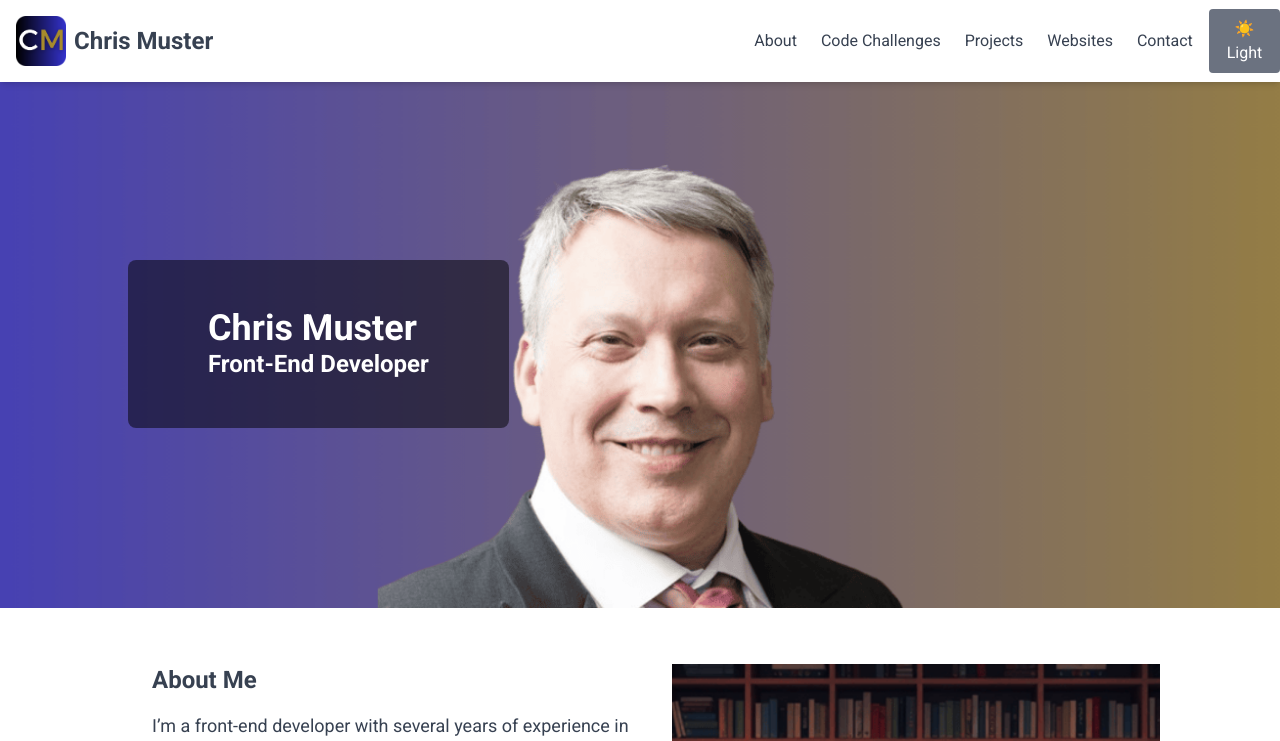
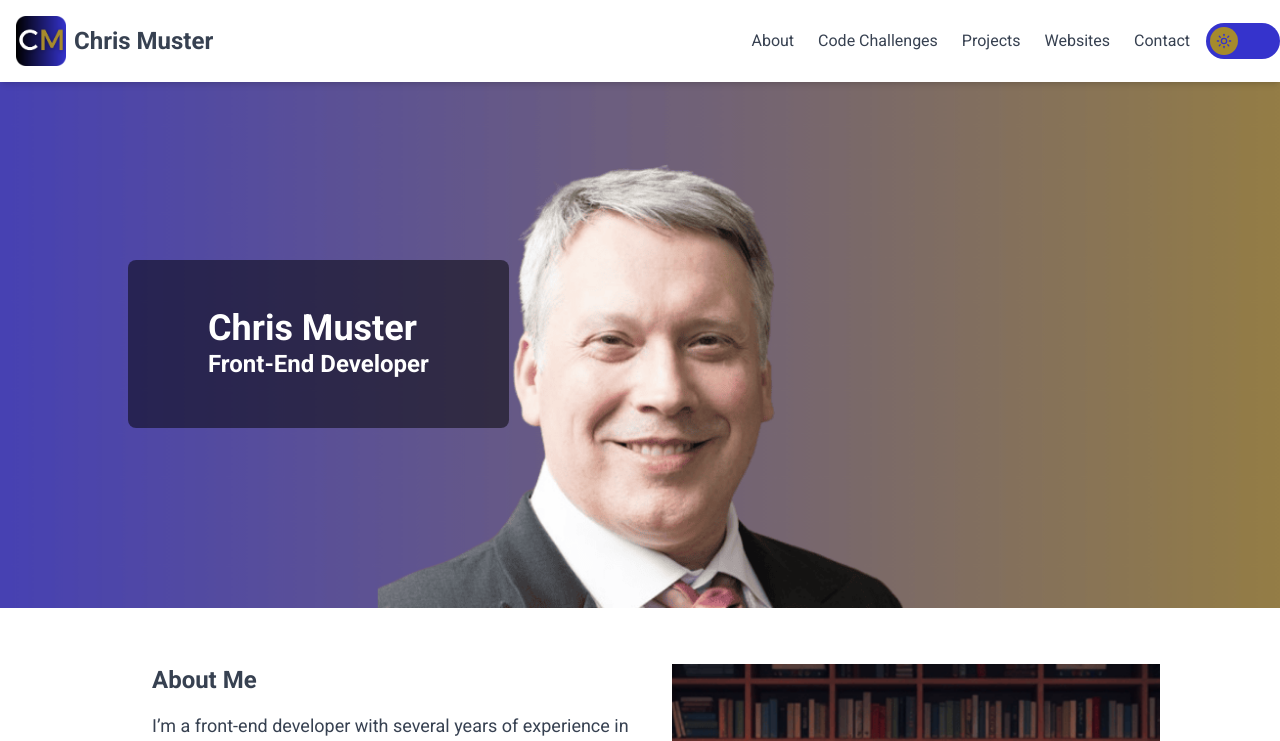
Before and after one commit to ChrisMuster/chrismuster-site, a Next.js app: page / in a window 1280 px wide. Shown: the top 741 px of the page. Built offline with nearby package versions, Linux system fonts and the light colour scheme.

Commit message:
email-form Toggle button update

```diff
--- a/app/components/theme-toggle/theme-toggle.tsx
+++ b/app/components/theme-toggle/theme-toggle.tsx
@@ -2,6 +2,7 @@
 
 import { useEffect, useState } from "react";
 import { Theme } from "@/components/theme-toggle/theme-toggle.types";
+import { ThemeToggleButton } from "@/components/toggle/toggle";
 
 export default function ThemeToggle() {
   const [theme, setTheme] = useState<Theme>("light");
@@ -26,12 +27,6 @@ export default function ThemeToggle() {
   };
 
   return (
-    <button
-      onClick={toggleTheme}
-      className="p-2 bg-gray-500 hover:bg-gray-300 dark:bg-[var(--color-blue)] dark:hover:bg-blue-900 text-white rounded"
-      aria-label="Toggle Dark Mode"
-    >
-      {theme === "dark" ? "🌙 Dark" : "☀️ Light"}
-    </button>
+    <ThemeToggleButton checked={theme === "dark"} onChange={toggleTheme} />
   );
 }
--- /dev/null
+++ b/app/components/toggle/toggle.tsx
@@ -0,0 +1,51 @@
+"use client";
+
+import { ToggleProps } from "./toggle.types";
+import { Sun, Moon } from "lucide-react";
+
+export default function Toggle({
+  checked,
+  onChange,
+  iconOn: IconOn = Moon, // Default to Moon for Dark mode
+  iconOff: IconOff = Sun, // Default to Sun for Light mode
+}: ToggleProps) {
+  return (
+    <button
+      onClick={onChange}
+      className="relative w-[74px] h-[36px] rounded-full overflow-hidden cursor-pointer focus:outline-none"
+      aria-label="Toggle Theme"
+    >
+      {/* Hidden checkbox for accessibility */}
+      <input
+        type="checkbox"
+        checked={checked}
+        onChange={onChange}
+        className="absolute w-full h-full opacity-0"
+      />
+
+      {/* Background (switches color) */}
+      <div
+        className={`absolute inset-0 transition-colors duration-300 ${checked ? "bg-[var(--color-gold)]" : "bg-[var(--color-blue)]"
+          }`}
+      />
+
+      {/* Toggle Knob (moves left/right) */}
+      <div
+        className={`absolute top-[4px] left-[4px] w-[28px] h-[28px] flex items-center justify-center rounded-full transition-all duration-300 ${checked ? "translate-x-[38px] bg-[var(--color-blue)]" : "bg-[var(--color-gold)]"
+          }`}
+      >
+        {checked ? <IconOn size={16} className="text-[var(--color-gold)]" /> : <IconOff size={16} className="text-[var(--color-blue)]" />}
+      </div>
+    </button>
+  );
+}
+
+// Default Export with Sun/Moon Icons
+export function ThemeToggleButton({
+  checked,
+  onChange,
+  iconOn = Moon, // Default to Moon for dark mode
+  iconOff = Sun, // Default to Sun for light mode
+}: ToggleProps) {
+  return <Toggle checked={checked} onChange={onChange} iconOn={iconOn} iconOff={iconOff} />;
+}
--- /dev/null
+++ b/app/components/toggle/toggle.types.ts
@@ -0,0 +1,8 @@
+import { LucideIcon } from "lucide-react";
+
+export interface ToggleProps {
+  checked: boolean; // Controls if the toggle is on/off
+  onChange: () => void; // Function to handle toggle state change
+  iconOn?: LucideIcon; // Icon when toggle is ON
+  iconOff?: LucideIcon; // Icon when toggle is OFF
+}
```
